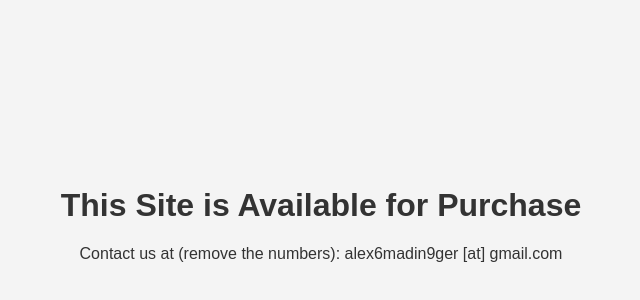
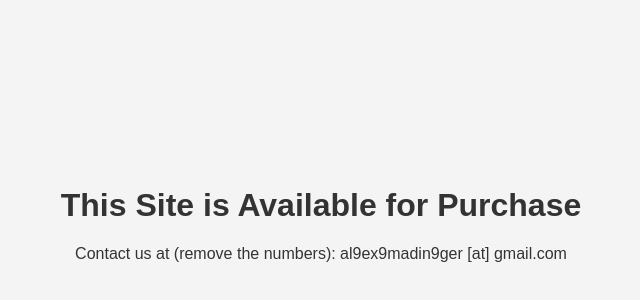
Before and after one commit to AMadinger/amadinger.github.io, a plain HTML site: page index.html in a window 1280 px wide. Shown: the part 178-478 px from the top of the page, 319-959 px from the left. Drawn offline with Linux system fonts and the light colour scheme.

Commit message:
Update index.html

```diff
--- a/index.html
+++ b/index.html
@@ -23,7 +23,7 @@
 <body>
     <div class="message">
         <h1>This Site is Available for Purchase</h1>
-        <p>Contact us at (remove the numbers): alex6madin9ger [at] gmail.com</p>
+        <p>Contact us at (remove the numbers): al9ex9madin9ger [at] gmail.com</p>
     </div>
 </body>
 </html>
```
